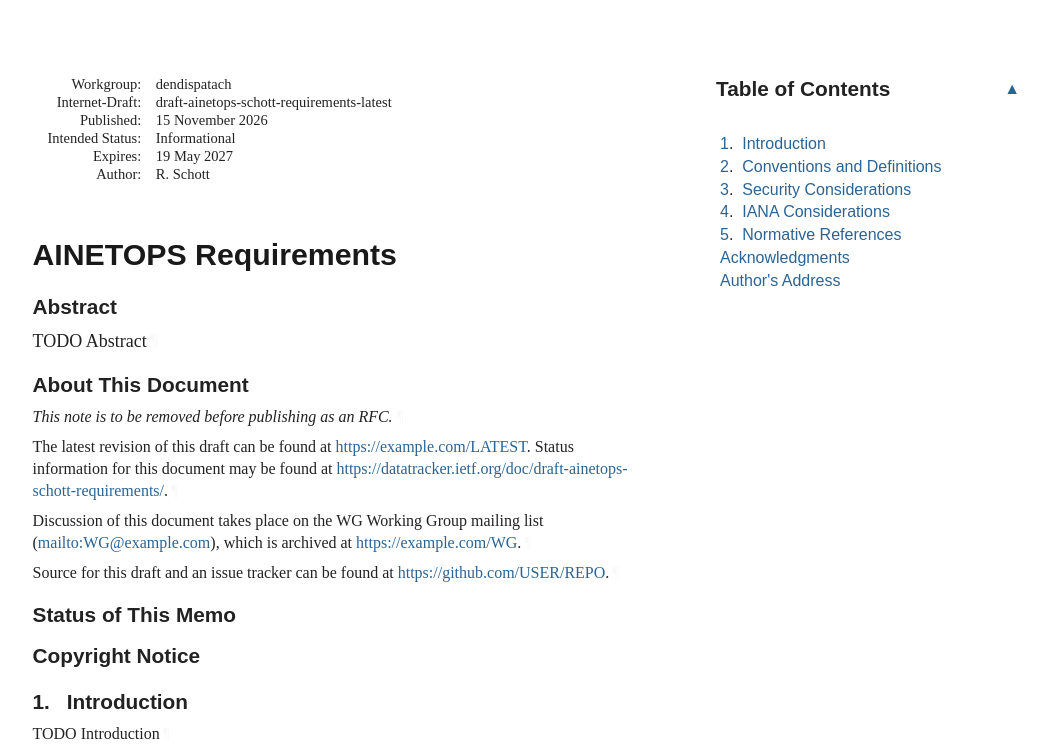
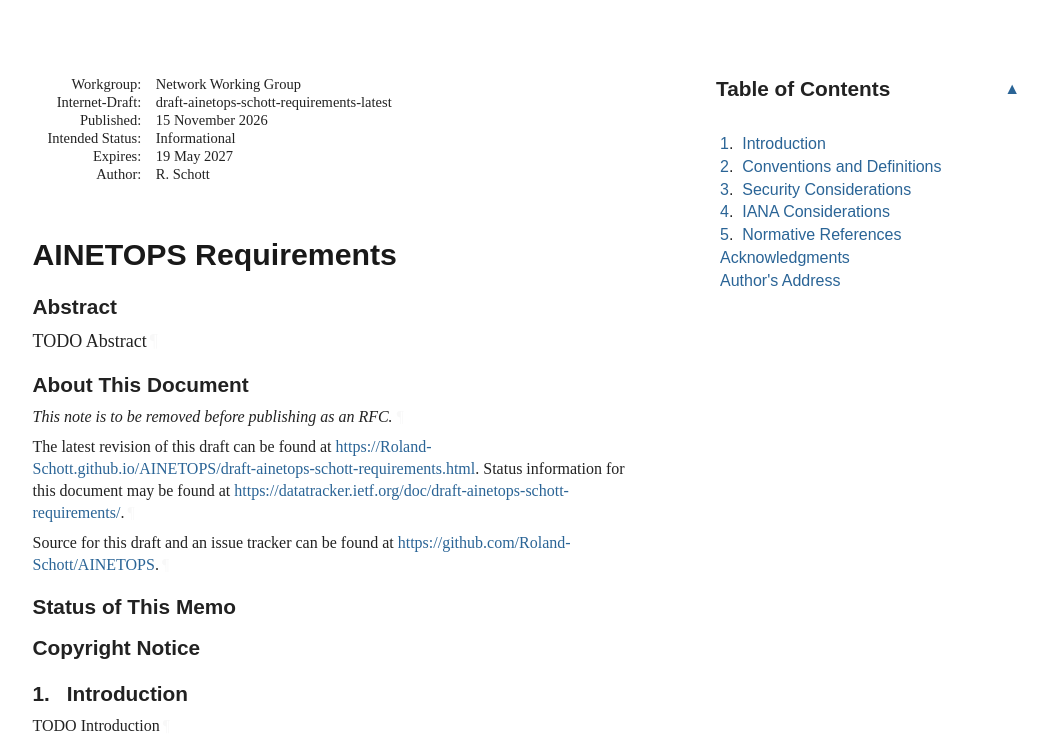
Before and after one commit to Roland-Schott/AINETOPS, a plain HTML site: page draft-ainetops-schott-requirements.html in a window 1280 px wide. Shown: the top 751 px of the page, without its empty margins (92-1140 px from the left). Drawn offline with Linux system fonts and the light colour scheme; a web font is replaced by a local one.

Commit message:
Script updating gh-pages from aacd45e. [ci skip]

```diff
--- a/draft-ainetops-schott-requirements.html
+++ b/draft-ainetops-schott-requirements.html
@@ -1055,7 +1055,7 @@ svg {
 <div id="internal-metadata" class="document-information">
 <dl id="identifiers">
 <dt class="label-workgroup">Workgroup:</dt>
-<dd class="workgroup">dendispatach</dd>
+<dd class="workgroup">Network Working Group</dd>
 <dt class="label-internet-draft">Internet-Draft:</dt>
 <dd class="internet-draft">draft-ainetops-schott-requirements-latest</dd>
 <dt class="label-published">Published:</dt>
@@ -1085,14 +1085,10 @@ svg {
       </h2>
 <p id="section-note.1-1">This note is to be removed before publishing as an RFC.<a href="#section-note.1-1" class="pilcrow">¶</a></p>
 <p id="section-note.1-2">
-        The latest revision of this draft can be found at <span><a href="https://example.com/LATEST">https://example.com/LATEST</a></span>.
+        The latest revision of this draft can be found at <span><a href="https://Roland-Schott.github.io/AINETOPS/draft-ainetops-schott-requirements.html">https://Roland-Schott.github.io/AINETOPS/draft-ainetops-schott-requirements.html</a></span>.
         Status information for this document may be found at <span><a href="https://datatracker.ietf.org/doc/draft-ainetops-schott-requirements/">https://datatracker.ietf.org/doc/draft-ainetops-schott-requirements/</a></span>.<a href="#section-note.1-2" class="pilcrow">¶</a></p>
-<p id="section-note.1-3">
-        Discussion of this document takes place on the
-        WG Working Group mailing list (<span><a href="mailto:WG@example.com">mailto:WG@example.com</a></span>),
-        which is archived at <span><a href="https://example.com/WG">https://example.com/WG</a></span>.<a href="#section-note.1-3" class="pilcrow">¶</a></p>
-<p id="section-note.1-4">Source for this draft and an issue tracker can be found at
-        <span><a href="https://github.com/USER/REPO">https://github.com/USER/REPO</a></span>.<a href="#section-note.1-4" class="pilcrow">¶</a></p>
+<p id="section-note.1-3">Source for this draft and an issue tracker can be found at
+        <span><a href="https://github.com/Roland-Schott/AINETOPS">https://github.com/Roland-Schott/AINETOPS</a></span>.<a href="#section-note.1-3" class="pilcrow">¶</a></p>
 </section>
 <div id="status-of-memo">
 <section id="section-boilerplate.1">
```
Also changed, not shown: draft-ainetops-schott-requirements.txt.
